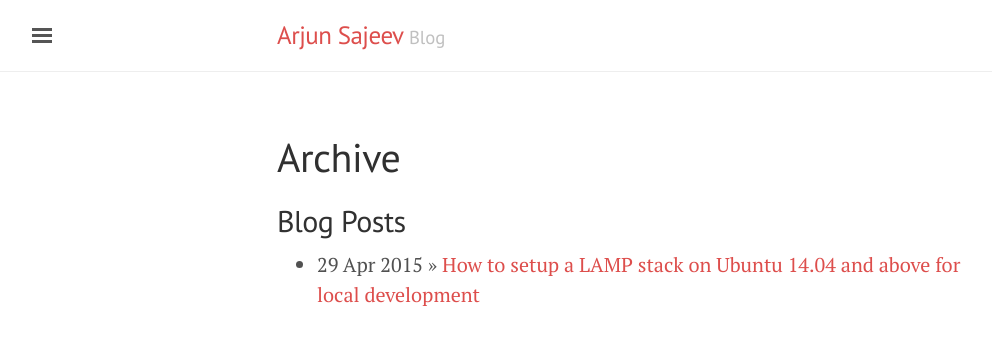
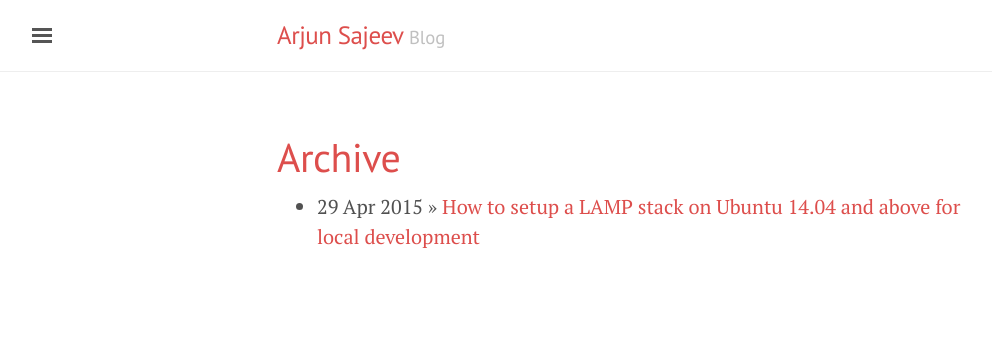
Before and after one commit to ak826843/arjunsajeev.github.io, a Jekyll site: the page built from archive.md, in a window 1280 px wide. Shown: the top 345 px of the page, without its empty margins (3-995 px from the left). Built offline with Jekyll 4.4.1, drawn with Linux system fonts in a browser that asks for light colours; nearby versions of some CDN libraries.

Commit message:
Modify theme and archive page

```diff
--- a/archive.md
+++ b/archive.md
@@ -3,7 +3,7 @@ layout: page
 title: Archive
 ---
 
-## Blog Posts
+
 
 {% for post in site.posts %}
   * {{ post.date | date_to_string }} &raquo; [ {{ post.title }} ]({{ post.url }})
--- a/public/css/lanyon.css
+++ b/public/css/lanyon.css
@@ -320,7 +320,7 @@ a.sidebar-nav-item:focus {
 .page-title,
 .post-title,
 .post-title a {
-  color: #303030;
+  color: #DD4E4C;
 }
 .page-title,
 .post-title {
```
